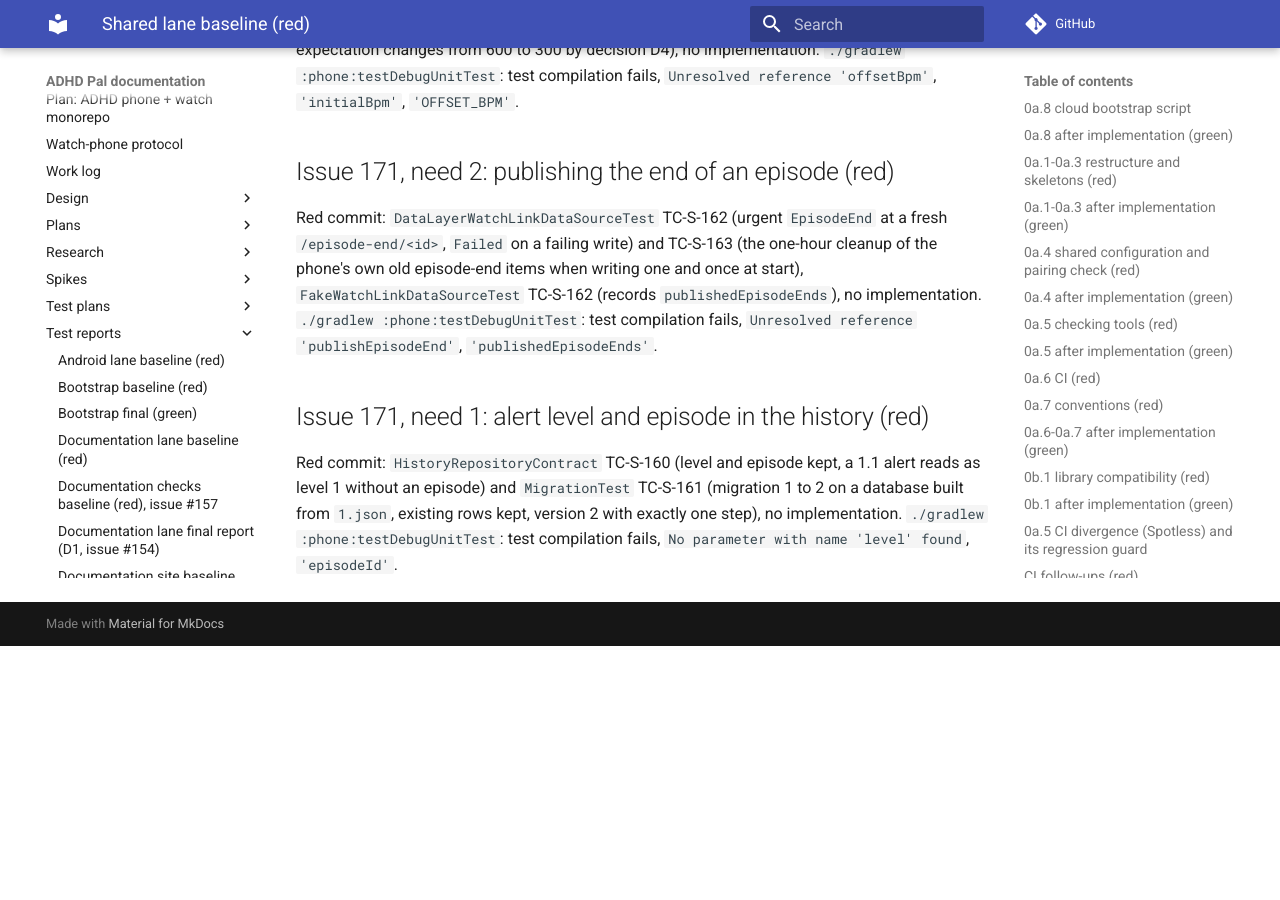
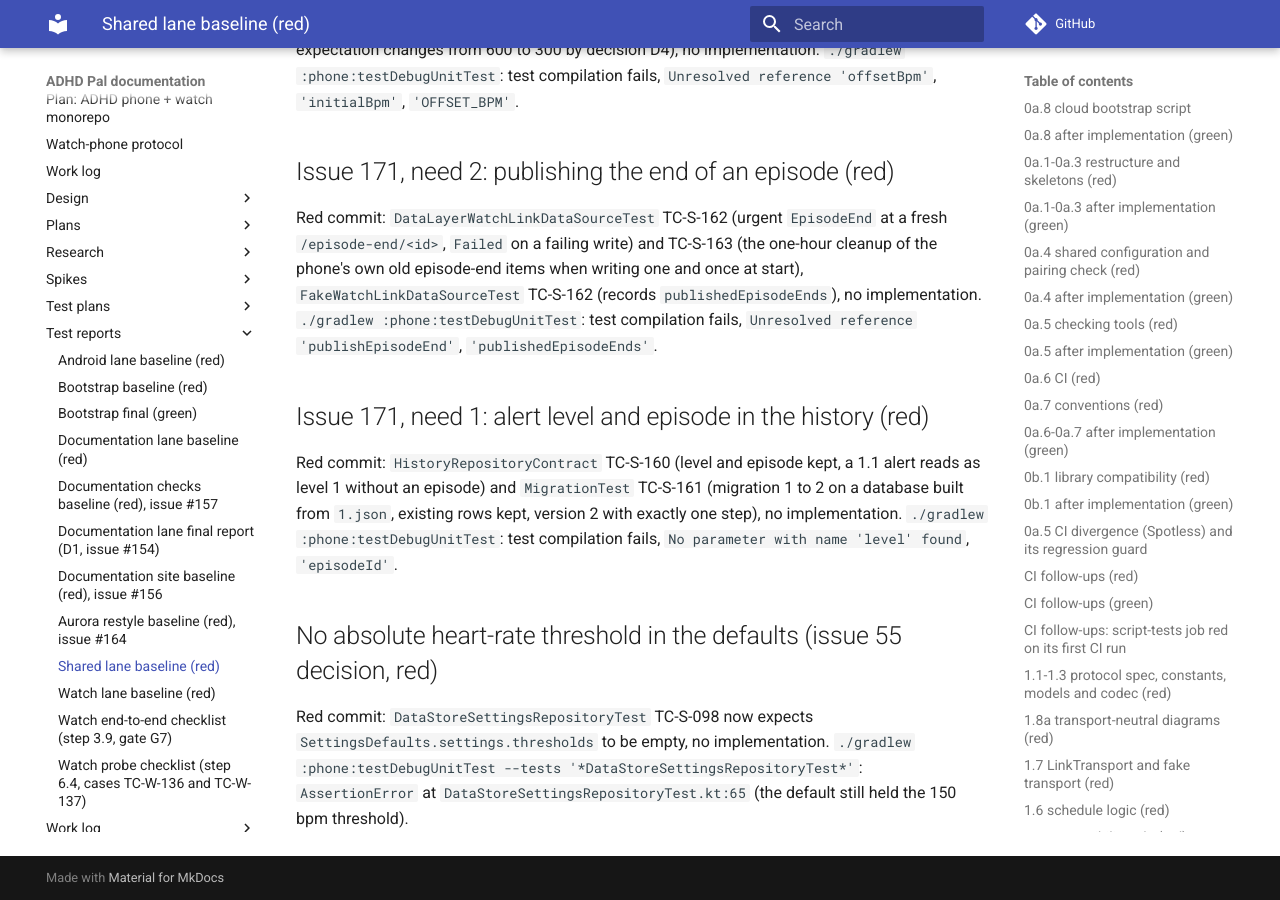
Before and after one commit to shlomoa/my-adhd-pal, an MkDocs documentation site: the page built from docs/test-reports/shared-baseline.md, in a window 1280 px wide and 900 px high, scrolled down 12660 px. Built offline with MkDocs 1.6.1 and Material for MkDocs 9.7.7, drawn with Linux system fonts in a browser that asks for light colours; comment, search, counter and statistics services are not loaded; before the commit the page ends 13306 px from its top, so only the background shows below that.

Commit message:
Test: no absolute heart-rate threshold in the settings defaults (red)
Co-Authored-By: Claude Sonnet 5.5 <noreply@anthropic.com>
Claude-Session: https://claude.ai/code/session_019cYzLLCA855iWDxqZs2676

```diff
--- a/docs/test-reports/shared-baseline.md
+++ b/docs/test-reports/shared-baseline.md
@@ -325,3 +325,7 @@ Red commit: `DataLayerWatchLinkDataSourceTest` TC-S-162 (urgent `EpisodeEnd` at
 ## Issue 171, need 1: alert level and episode in the history (red)
 
 Red commit: `HistoryRepositoryContract` TC-S-160 (level and episode kept, a 1.1 alert reads as level 1 without an episode) and `MigrationTest` TC-S-161 (migration 1 to 2 on a database built from `1.json`, existing rows kept, version 2 with exactly one step), no implementation. `./gradlew :phone:testDebugUnitTest`: test compilation fails, `No parameter with name 'level' found`, `'episodeId'`.
+
+## No absolute heart-rate threshold in the defaults (issue 55 decision, red)
+
+Red commit: `DataStoreSettingsRepositoryTest` TC-S-098 now expects `SettingsDefaults.settings.thresholds` to be empty, no implementation. `./gradlew :phone:testDebugUnitTest --tests '*DataStoreSettingsRepositoryTest*'`: `AssertionError` at `DataStoreSettingsRepositoryTest.kt:65` (the default still held the 150 bpm threshold).
```
Also changed, not shown: 1 other file.
